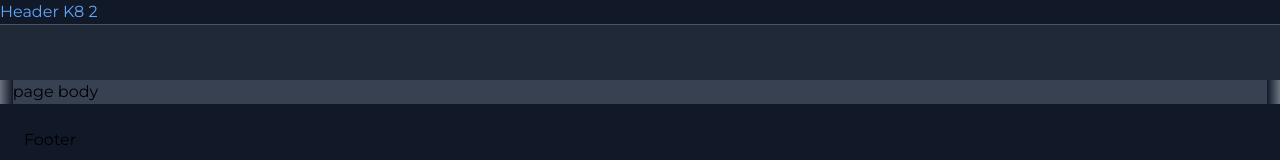
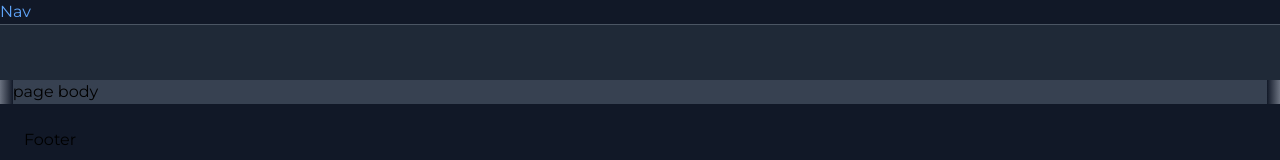
Before and after one commit to ccatto/next-catto-shell-starter, a Next.js app: page / in a window 1280 px wide. Shown: the top 160 px of the page. Built offline with nearby package versions, Linux system fonts and the light colour scheme; a web font is replaced by a local one.

Commit message:
added nav inside header

```diff
--- a/app/components/HeaderCatto/HeaderCatto.tsx
+++ b/app/components/HeaderCatto/HeaderCatto.tsx
@@ -1,4 +1,5 @@
-// import NavWrapperCatto from '../NavCatto/NavWrapperCatto';
+import NavCatto from '../NavCatto/NavCatto';
+import NavMobileCatto from '../NavCatto/NavMobileCatto';
 // import NavCatto from '../NavCatto/NavCatto';
 // import NextAuthLoginOutCatto from '../Auth/NextAuthLoginOutCatto';
 // import NavSimpleCatto from '../NavSimpleCatto/NavSimpleCatto';
@@ -8,7 +9,14 @@ const HeaderCatto = () => {
   return (
     <>
       <header className="fixed start-0 top-0 z-20 w-full border-b border-gray-200 dark:border-gray-600 dark:bg-gray-900 dark:text-white">
-        <h1 className="dark:text-blue-400">Header K8 2</h1>
+        {/* Desktop */}
+        <div className="hidden w-full lg:block">
+          <NavCatto />
+        </div>
+        {/* Mobile: */}
+        <div className="block lg:hidden">
+          <NavMobileCatto />
+        </div>
       </header>
     </>
   );
--- /dev/null
+++ b/app/components/NavCatto/NavCatto.tsx
@@ -0,0 +1,11 @@
+
+const NavCatto = () => {
+  return (
+    <>
+      <nav className="fixed start-0 top-0 z-20 w-full border-b border-gray-200 dark:border-gray-600 dark:bg-gray-900 dark:text-white">
+        <h1 className="dark:text-blue-400">Nav</h1>
+      </nav>
+    </>
+  );
+};
+export default NavCatto;
--- /dev/null
+++ b/app/components/NavCatto/NavMobileCatto.tsx
@@ -0,0 +1,11 @@
+
+const NavMobileCatto = () => {
+  return (
+    <>
+      <nav className="fixed start-0 top-0 z-20 w-full border-b border-gray-200 dark:border-gray-600 dark:bg-gray-900 dark:text-white">
+        <h1 className="dark:text-blue-400">Nav</h1>
+      </nav>
+    </>
+  );
+};
+export default NavMobileCatto;
--- /dev/null
+++ b/app/components/Utils/GA4TagCatto/GA4TagCatto.tsx
@@ -0,0 +1,9 @@
+// import { GTM_ID } from '@/app/constants/constants';
+import { GTM_ID } from '../../../constants/constants';
+import { GoogleAnalytics } from '@next/third-parties/google';
+import React from 'react';
+
+const GA4TagCatto = () => {
+  return <GoogleAnalytics gaId={GTM_ID} />;
+};
+export default GA4TagCatto;
--- /dev/null
+++ b/app/constants/constants.ts
@@ -0,0 +1,4 @@
+// constants.js
+
+// GA4 constants
+export const GTM_ID = 'G-12341234';
--- a/package.json
+++ b/package.json
@@ -28,7 +28,7 @@
     "@stripe/stripe-js": "^3.4.0",
     "@tailwindcss/forms": "^0.5.7",
     "@tanstack/react-table": "^8.16.0",
-    "@types/node": "20.5.7",
+    "@types/node": "20.14.5",
     "@vercel/postgres": "^0.5.0",
     "autoprefixer": "10.4.15",
     "bcrypt": "^5.1.1",
@@ -53,7 +53,7 @@
     "tailwind-merge": "^2.3.0",
     "tailwindcss": "3.3.3",
     "tailwindcss-animate": "^1.0.7",
-    "typescript": "5.2.2",
+    "typescript": "5.4.5",
     "use-shopping-cart": "^3.2.0",
     "zod": "^3.22.2"
   },
@@ -61,7 +61,7 @@
     "@flydotio/dockerfile": "^0.5.7",
     "@types/bcrypt": "^5.0.1",
     "@types/gtag.js": "^0.0.19",
-    "@types/react": "18.2.21",
+    "@types/react": "18.3.3",
     "@types/react-dom": "18.2.14",
     "@types/react-syntax-highlighter": "^15.5.11",
     "@vercel/style-guide": "^5.0.1",
```
Also changed, not shown: app/layout.tsx (+0 -10 lines), tsconfig.json (+17 -4 lines), 1 other file (tests, documents, lock files or other folders).
